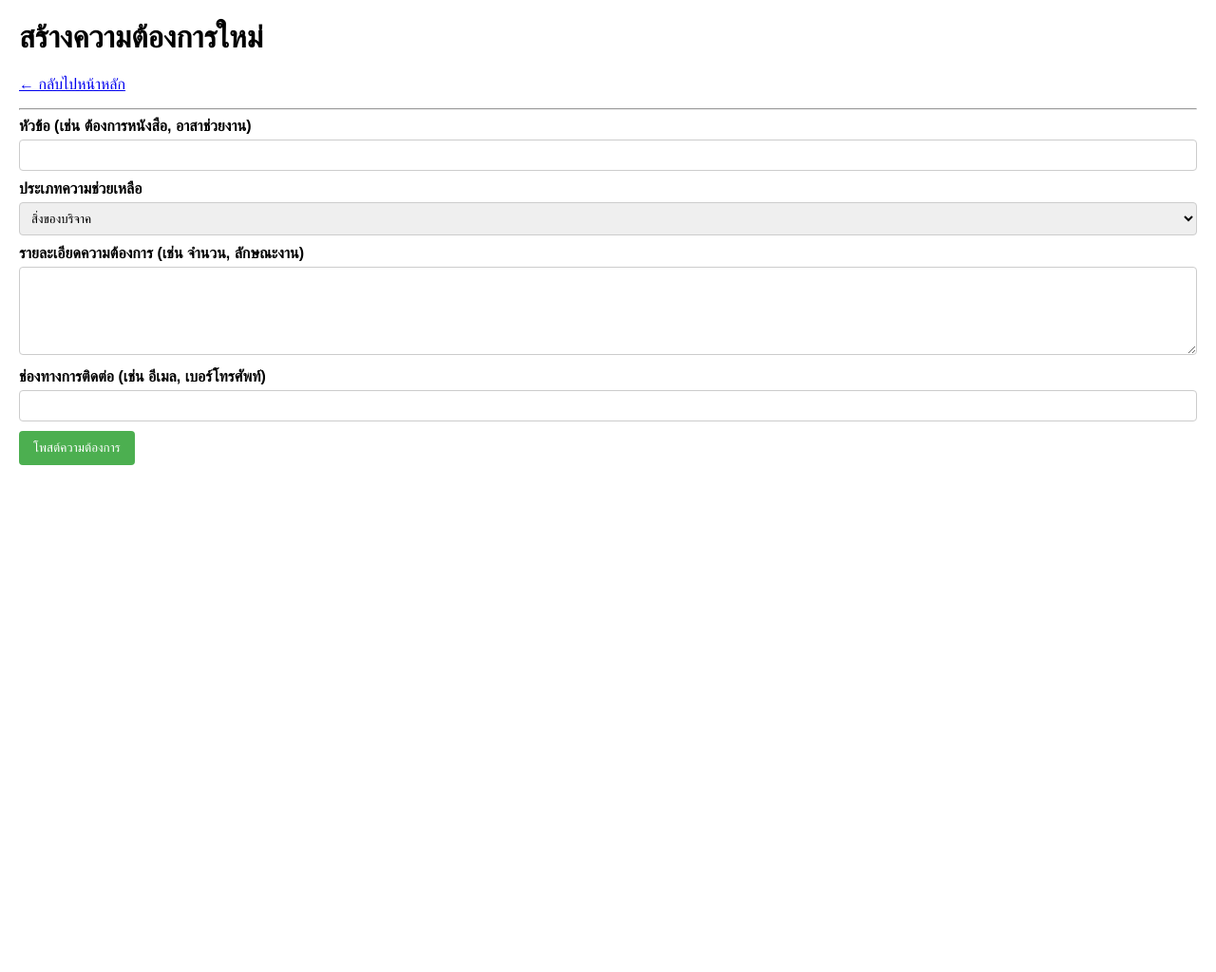
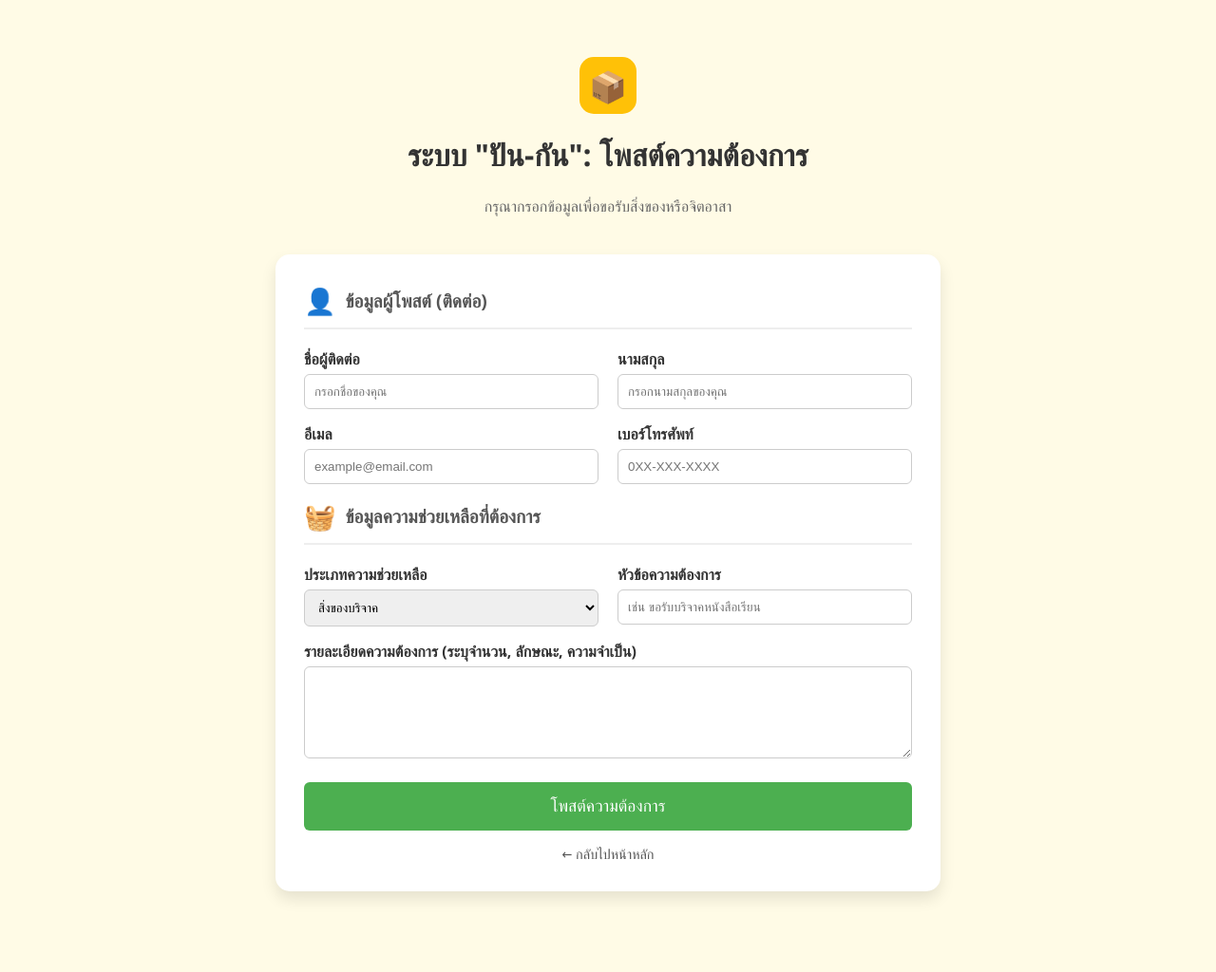
Before and after one commit to korn123g/pungan-web-app, a Flask app: page /create in a window 1280 px wide. Shown: the whole page at 95% size. Before the commit the page ends 490 px from the top, so only its background shows below. Run offline with Flask 3, Linux system fonts and the light colour scheme; parts of the project's set-up code (start-up, migrations or seed data) failed here and were passed over.

Commit message:
FEAT: Update app.py and DB schema for new contact fields

```diff
--- a/app.py
+++ b/app.py
@@ -13,23 +13,41 @@ def get_db_connection():
     return conn
 
 def init_db():
-    """สร้างตาราง 'needs' หากยังไม่มี"""
+    """สร้างตาราง 'needs' หากยังไม่มี พร้อมคอลัมน์ใหม่สำหรับข้อมูลผู้ติดต่อ"""
     conn = get_db_connection()
+    # เนื่องจากเราไม่สามารถแก้ไขตารางเดิมได้โดยตรงโดยไม่ล้างข้อมูล
+    # ในการพัฒนาจริง เราจะใช้คำสั่ง ALTER TABLE แต่เพื่อให้ง่ายต่อการ deploy
+    # เราจะทำการสร้างตารางใหม่ที่มีคอลัมน์ครบถ้วน
+
+    # คำสั่งนี้คือการสร้างตาราง needs_v2 ที่มีคอลัมน์ใหม่
+    # ในการใช้งานครั้งแรก หากตารางเดิม (needs) ยังไม่มีคอลัมน์เหล่านี้
+    # ระบบจะเกิด Error เมื่อรันฟังก์ชัน index() หรือ create()
+    # ดังนั้นเราต้องแน่ใจว่าตารางที่ใช้งานมีคอลัมน์เหล่านี้ครบถ้วน
     conn.execute("""
-        CREATE TABLE IF NOT EXISTS needs (
+        CREATE TABLE IF NOT EXISTS needs_v2 (
             id INTEGER PRIMARY KEY AUTOINCREMENT,
             title TEXT NOT NULL,
-            type TEXT NOT NULL,  -- 'Item' หรือ 'Volunteer'
+            type TEXT NOT NULL,          -- 'Item' หรือ 'Volunteer'
             description TEXT NOT NULL,
-            contact TEXT NOT NULL,
-            status TEXT DEFAULT 'Open' -- 'Open' หรือ 'Fulfilled'
+
+            # --- คอลัมน์ใหม่สำหรับการติดต่อตามแบบฟอร์ม ---
+            contact_name TEXT,
+            contact_lastname TEXT,
+            contact_email TEXT NOT NULL,
+            contact_phone TEXT,
+            # -----------------------------------------------
+
+            status TEXT DEFAULT 'Open'   -- 'Open' หรือ 'Fulfilled'
         );
     """)
     conn.commit()
     conn.close()
 
-# เรียกฟังก์ชันสร้างฐานข้อมูลเมื่อเริ่มต้น
+# เรียกฟังก์ชันสร้างฐานข้อมูลเมื่อเริ่มต้น (เราจะใช้ตาราง needs_v2)
 init_db()
+
+# กำหนดชื่อตารางใหม่ที่จะใช้งาน
+TABLE_NAME = 'needs_v2'
 
 # --- Routing (เส้นทาง) ---
 
@@ -37,8 +55,8 @@ init_db()
 def index():
     """หน้าหลัก: แสดงรายการความต้องการทั้งหมด"""
     conn = get_db_connection()
-    # ดึงเฉพาะรายการที่สถานะเป็น 'Open'
-    needs = conn.execute('SELECT * FROM needs WHERE status = "Open" ORDER BY id DESC').fetchall()
+    # ดึงข้อมูลจากตารางใหม่ needs_v2
+    needs = conn.execute(f'SELECT * FROM {TABLE_NAME} WHERE status = "Open" ORDER BY id DESC').fetchall()
     conn.close()
     return render_template('index.html', needs=needs)
 
@@ -46,19 +64,28 @@ def index():
 def create():
     """หน้าสำหรับสร้างความต้องการใหม่"""
     if request.method == 'POST':
+        # ดึงข้อมูลจากฟอร์มใหม่ (ตาม create.html ที่ปรับปรุงแล้ว)
         title = request.form['title']
         type = request.form['type']
         description = request.form['description']
-        contact = request.form['contact']
+        contact_name = request.form.get('name', '')
+        contact_lastname = request.form.get('lastname', '')
+        contact_email = request.form['contact_email']
+        contact_phone = request.form.get('contact_phone', '')
 
-        if not title or not description:
-            # เพิ่มการจัดการ Error ง่ายๆ
-            # ในการพัฒนาจริง ควรแสดงข้อความ Error บนหน้าเว็บ
+        if not title or not description or not contact_email:
+            # การตรวจสอบขั้นต่ำ
             return redirect(url_for('create'))
 
         conn = get_db_connection()
-        conn.execute('INSERT INTO needs (title, type, description, contact) VALUES (?, ?, ?, ?)',
-                     (title, type, description, contact))
+
+        # INSERT ข้อมูลทั้งหมดลงในตาราง needs_v2
+        conn.execute(f'''
+            INSERT INTO {TABLE_NAME}
+            (title, type, description, contact_name, contact_lastname, contact_email, contact_phone)
+            VALUES (?, ?, ?, ?, ?, ?, ?)
+        ''', (title, type, description, contact_name, contact_lastname, contact_email, contact_phone))
+
         conn.commit()
         conn.close()
         return redirect(url_for('index'))
@@ -69,10 +96,11 @@ def create():
 def fulfill(need_id):
     """ฟังก์ชันสำหรับเปลี่ยนสถานะเป็น 'Fulfilled' (สำเร็จแล้ว)"""
     conn = get_db_connection()
-    conn.execute('UPDATE needs SET status = "Fulfilled" WHERE id = ?', (need_id,))
+    conn.execute(f'UPDATE {TABLE_NAME} SET status = "Fulfilled" WHERE id = ?', (need_id,))
     conn.commit()
     conn.close()
     return redirect(url_for('index'))
 
 if __name__ == '__main__':
-    app.run(debug=True)
+    # เมื่อรันบนเครื่องตัวเอง ให้ใช้ host='0.0.0.0' เพื่อเปิดให้เข้าถึงจากภายนอกได้ (เช่น โทรศัพท์มือถือ)
+    app.run(host='0.0.0.0', debug=True)
--- a/templates/create.html
+++ b/templates/create.html
@@ -2,36 +2,201 @@
 <html lang="th">
 <head>
     <meta charset="UTF-8">
-    <title>ปัน-กัน: สร้างความต้องการใหม่</title>
+    <meta name="viewport" content="width=device-width, initial-scale=1.0">
+    <title>ปัน-กัน: โพสต์ความต้องการ</title>
     <style>
-        body { font-family: Arial, sans-serif; margin: 20px; }
-        label { display: block; margin-bottom: 5px; font-weight: bold; }
-        input[type="text"], textarea, select { width: 100%; padding: 8px; margin-bottom: 10px; border: 1px solid #ccc; border-radius: 4px; box-sizing: border-box; }
-        button { background-color: #4CAF50; color: white; padding: 10px 15px; border: none; border-radius: 4px; cursor: pointer; }
+        /* Base Styles */
+        body {
+            font-family: 'Segoe UI', Tahoma, Geneva, Verdana, sans-serif;
+            margin: 0;
+            padding: 0;
+            background-color: #fffbe6; /* Light yellow background from your image */
+        }
+        .container {
+            max-width: 700px;
+            margin: 40px auto;
+            padding: 20px;
+        }
+        .card {
+            background-color: white;
+            padding: 30px;
+            border-radius: 15px;
+            box-shadow: 0 8px 16px rgba(0, 0, 0, 0.1);
+            margin-bottom: 25px;
+        }
+        .header {
+            text-align: center;
+            margin-bottom: 40px;
+        }
+        .header h1 {
+            font-size: 2em;
+            color: #333;
+        }
+        .header p {
+            color: #666;
+        }
+        .icon-box {
+            background-color: #FFC107; /* Your accent yellow color */
+            width: 60px;
+            height: 60px;
+            border-radius: 15px; /* Softer edges */
+            margin: 0 auto 15px;
+            display: flex;
+            justify-content: center;
+            align-items: center;
+            font-size: 2em;
+            color: white; /* Icon color */
+        }
+
+        /* Form Styling */
+        h2 {
+            font-size: 1.2em;
+            color: #555;
+            border-bottom: 2px solid #eee;
+            padding-bottom: 10px;
+            margin-top: 0;
+            margin-bottom: 20px;
+            display: flex; /* For icon alignment */
+            align-items: center;
+        }
+        h2 .icon {
+            margin-right: 10px;
+            font-size: 1.4em;
+            color: #FFC107; /* Yellow icon */
+        }
+        .form-row {
+            display: flex;
+            gap: 20px; /* Space between columns */
+            margin-bottom: 15px;
+        }
+        .form-col {
+            flex: 1; /* Each column takes equal space */
+        }
+        label {
+            display: block;
+            margin-bottom: 5px;
+            font-weight: bold;
+            color: #333;
+        }
+        input[type="text"],
+        input[type="email"], /* Changed from text to email for better validation */
+        input[type="tel"],   /* Changed from text to tel for better mobile input */
+        textarea, select {
+            width: 100%;
+            padding: 10px;
+            border: 1px solid #ccc;
+            border-radius: 6px;
+            box-sizing: border-box;
+            transition: border-color 0.3s;
+        }
+        input[type="text"]:focus,
+        input[type="email"]:focus,
+        input[type="tel"]:focus,
+        textarea:focus, select:focus {
+            border-color: #FFC107; /* Highlight on focus */
+            outline: none;
+        }
+        textarea {
+            resize: vertical; /* Allow vertical resizing */
+        }
+        button {
+            width: 100%;
+            background-color: #4CAF50; /* Green submit button */
+            color: white;
+            padding: 15px;
+            border: none;
+            border-radius: 6px;
+            cursor: pointer;
+            font-size: 1.1em;
+            margin-top: 20px;
+            transition: background-color 0.3s;
+        }
+        button:hover {
+            background-color: #45a049;
+        }
+        .back-link {
+            display: block;
+            margin-top: 15px;
+            text-align: center;
+            color: #555;
+            text-decoration: none;
+            font-size: 0.9em;
+        }
+        .back-link:hover {
+            color: #FFC107;
+        }
+
+        /* Responsive Design */
+        @media (max-width: 650px) {
+            .form-row {
+                flex-direction: column; /* Stack columns vertically on small screens */
+                gap: 0;
+            }
+            .container {
+                margin: 20px 10px;
+                padding: 10px;
+            }
+        }
     </style>
 </head>
 <body>
-    <h1>สร้างความต้องการใหม่</h1>
-    <p><a href="{{ url_for('index') }}">← กลับไปหน้าหลัก</a></p>
-    <hr>
+    <div class="container">
+        <div class="header">
+            <div class="icon-box">📦</div> <h1>ระบบ "ปัน-กัน": โพสต์ความต้องการ</h1>
+            <p>กรุณากรอกข้อมูลเพื่อขอรับสิ่งของหรือจิตอาสา</p>
+        </div>
 
+        <div class="card">
             <form method="post">
-        <label for="title">หัวข้อ (เช่น ต้องการหนังสือ, อาสาช่วยงาน)</label>
-        <input type="text" name="title" id="title" required>
+                <h2><span class="icon">👤</span> ข้อมูลผู้โพสต์ (ติดต่อ)</h2>
 
+                <div class="form-row">
+                    <div class="form-col">
+                        <label for="name">ชื่อผู้ติดต่อ</label>
+                        <input type="text" id="name" placeholder="กรอกชื่อของคุณ">
+                    </div>
+                    <div class="form-col">
+                        <label for="lastname">นามสกุล</label>
+                        <input type="text" id="lastname" placeholder="กรอกนามสกุลของคุณ">
+                    </div>
+                </div>
+
+                <div class="form-row">
+                    <div class="form-col">
+                        <label for="contact_email">อีเมล</label>
+                        <input type="email" name="contact_email" id="contact_email" placeholder="example@email.com" required>
+                    </div>
+                    <div class="form-col">
+                        <label for="contact_phone">เบอร์โทรศัพท์</label>
+                        <input type="tel" name="contact_phone" id="contact_phone" placeholder="0XX-XXX-XXXX">
+                    </div>
+                </div>
+
+                <h2><span class="icon">🧺</span> ข้อมูลความช่วยเหลือที่ต้องการ</h2>
+
+                <div class="form-row">
+                    <div class="form-col">
                         <label for="type">ประเภทความช่วยเหลือ</label>
                         <select name="type" id="type" required>
                             <option value="Item">สิ่งของบริจาค</option>
                             <option value="Volunteer">จิตอาสา/แรงงาน/ทักษะ</option>
                         </select>
+                    </div>
+                    <div class="form-col">
+                        <label for="title">หัวข้อความต้องการ</label>
+                        <input type="text" name="title" id="title" placeholder="เช่น ขอรับบริจาคหนังสือเรียน" required>
+                    </div>
+                </div>
 
-        <label for="description">รายละเอียดความต้องการ (เช่น จำนวน, ลักษณะงาน)</label>
+                <div class="form-group">
+                    <label for="description">รายละเอียดความต้องการ (ระบุจำนวน, ลักษณะ, ความจำเป็น)</label>
                     <textarea name="description" id="description" rows="5" required></textarea>
-
-        <label for="contact">ช่องทางการติดต่อ (เช่น อีเมล, เบอร์โทรศัพท์)</label>
-        <input type="text" name="contact" id="contact" required>
+                </div>
 
                 <button type="submit">โพสต์ความต้องการ</button>
+                <a href="{{ url_for('index') }}" class="back-link">← กลับไปหน้าหลัก</a>
             </form>
+        </div>
+    </div>
 </body>
 </html>
```
Also changed, not shown: templates/New Text Document.txt (added), 1 other file. Lines whose indentation alone changed are shown as unchanged.
